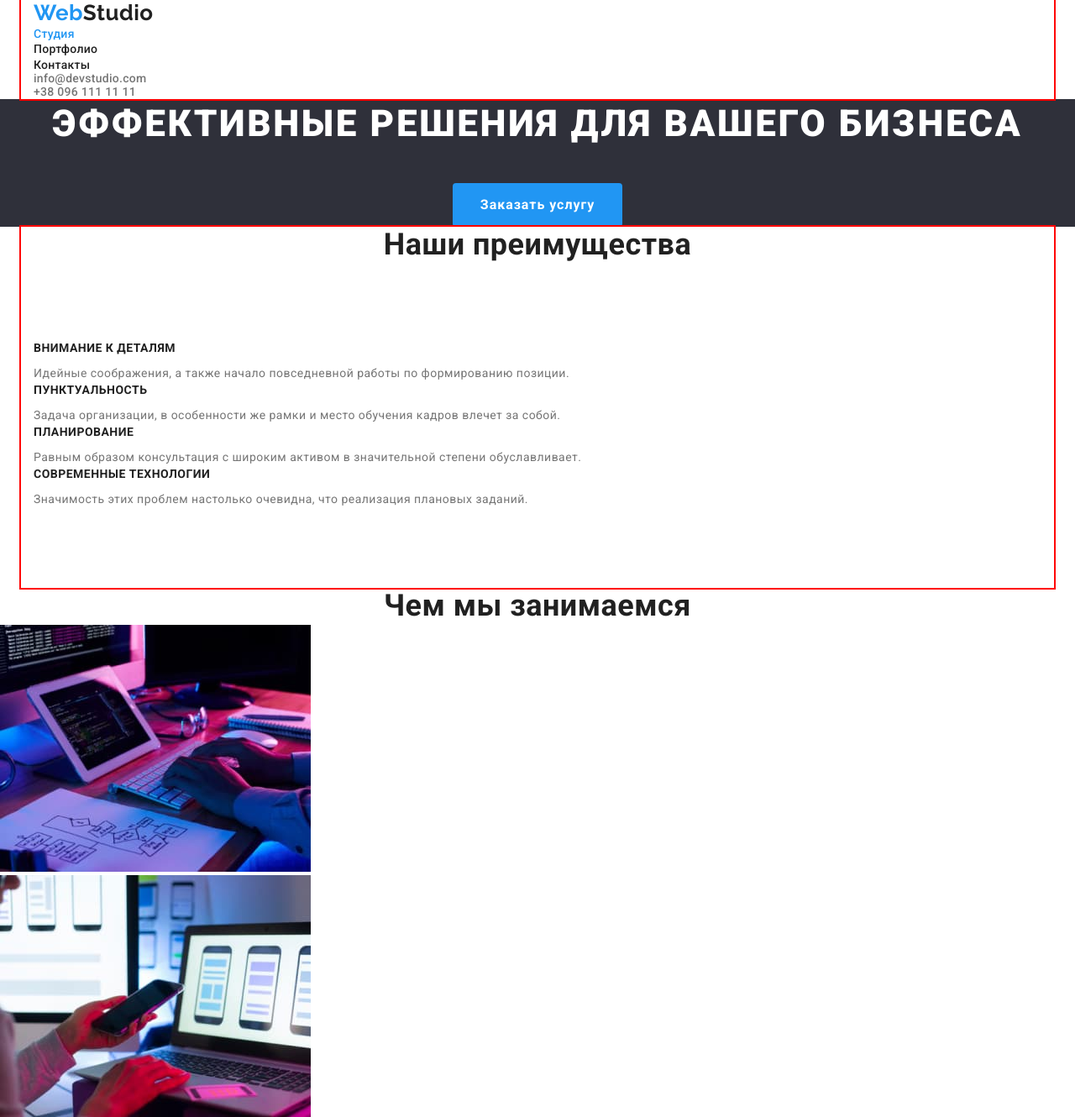
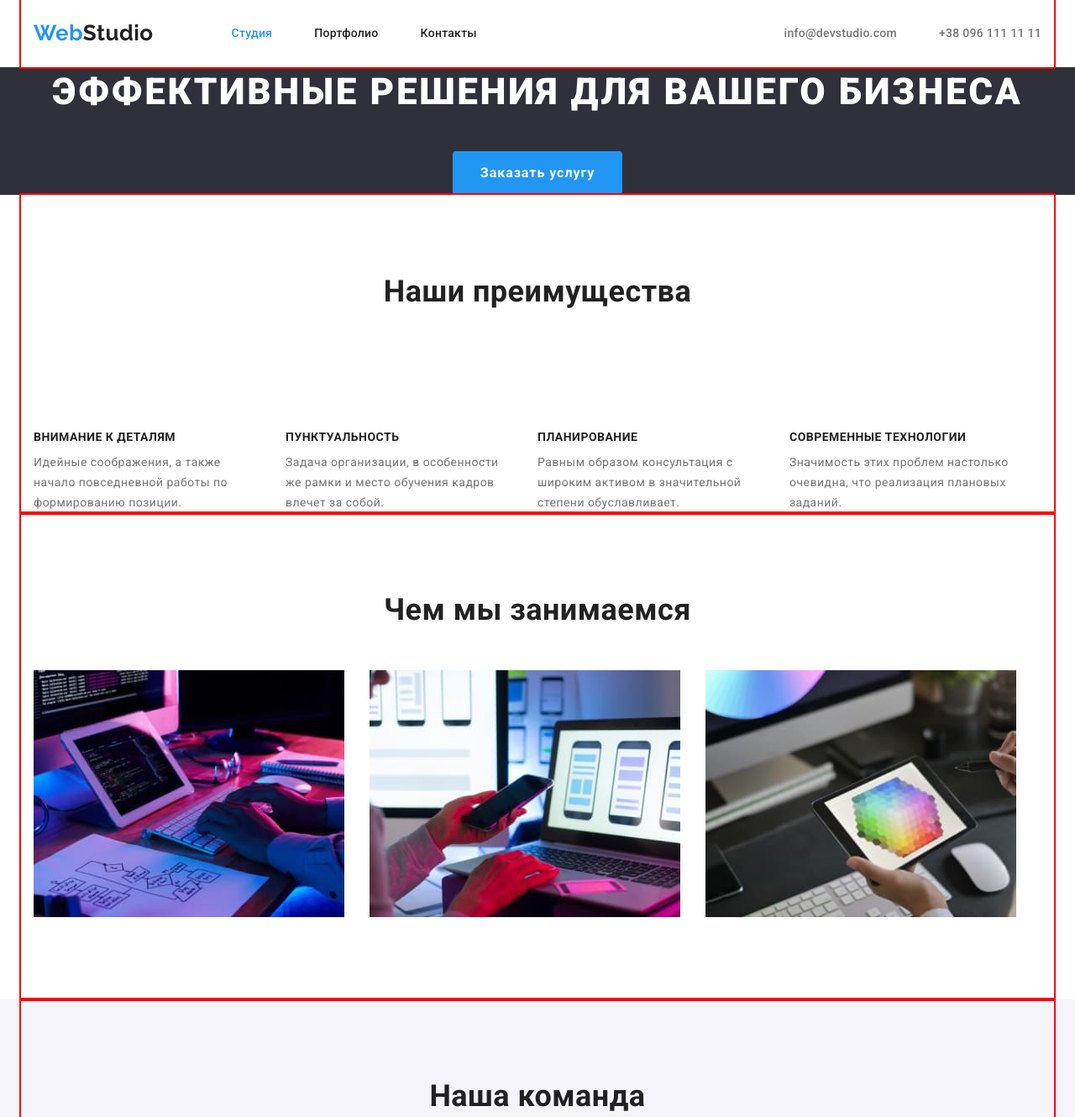
Before and after one commit to ArtemPrihnich/goit-markup-hw-03, a plain HTML site: page index.html in a window 1280 px wide. Shown: the top 1330 px of the page at 84% size. Drawn offline with nearby package versions, Linux system fonts and the light colour scheme.

Commit message:
Стилизовано до раздела "Наша команда"

```diff
--- a/css/styles.css
+++ b/css/styles.css
@@ -20,8 +20,20 @@ body {
   outline: 2px solid red;
 }
 
+/* Утилиты */
+.list {
+  padding: 0;
+  margin: 0;
+  list-style: none;
+}
+
 /* Логотип */
 .logo {
+  display: block;
+  padding-top: 24px;
+  padding-bottom: 25px;
+  margin-right: 93px;
+
   color: var(--accent-color);
   font-family: Raleway, sans-serif;
   font-weight: 700;
@@ -35,7 +47,28 @@ body {
 }
 
 /* Навигация */
+.main-nav {
+  display: flex;
+  align-items: center;
+}
+
+.nav {
+  display: flex;
+}
+
+.site-nav {
+  display: flex;
+}
+
+.site-nav .item:not(:last-child) {
+  margin-right: 50px;
+}
+
 .site-nav .link {
+  display: block;
+  padding-top: 32px;
+  padding-bottom: 32px;
+
   color: var(--primary-text-color);
   font-weight: 500;
   font-size: 14px;
@@ -54,7 +87,11 @@ body {
 }
 
 /* Контакты */
-.contacts-list {
+.contacts {
+  display: block;
+  padding-top: 32px;
+  padding-bottom: 32px;
+
   color: var(--secondary-text-color);
   font-weight: 500;
   font-size: 14px;
@@ -63,15 +100,18 @@ body {
   text-decoration: none;
 }
 
+.contacts-list {
+  display: flex;
+  margin-left: auto;
+}
+
+.contacts-list .item:not(:last-child) {
+  margin-right: 50px;
+}
+
 .contacts-list .link:hover,
 .link:focus {
   color: var(--accent-color);
-}
-
-.list {
-  padding: 0;
-  margin: 0;
-  list-style: none;
 }
 
 /* Герой */
@@ -112,8 +152,18 @@ body {
 
 /* Преимущества */
 .advantage {
+  display: flex;
   padding-top: 94px;
-  padding-bottom: 94px;
+  padding-bottom: 0;
+}
+
+.advantage-list {
+  width: 270px;
+  margin-right: 30px;
+}
+
+.advantage-list:nth-child(4n) {
+  margin-right: 0;
 }
 
 .advantage-list .titel {
@@ -136,11 +186,26 @@ body {
 /* Заголовок секций "Чем мы занимаемся" и "Наша команда"*/
 .section-titel {
   margin-top: 0;
-  margin-bottom: 0;
+  margin-bottom: 50px;
+  padding-top: 94px;
   font-weight: 700;
   font-size: 36px;
   line-height: 1.2;
   text-align: center;
+}
+
+.work-examples {
+  display: flex;
+  padding-top: 0;
+  padding-bottom: 94px;
+}
+
+.work-examples .item {
+  margin-right: 30px;
+}
+
+.work-examples .item:nth-last-child(3n) {
+  margin-right: 0;
 }
 
 /* Команда */
@@ -149,6 +214,10 @@ body {
 }
 
 .team-list .titel {
+  margin-top: 0;
+  margin-bottom: 0;
+  padding-top: 30px;
+  margin-bottom: 10px;
   font-weight: 500;
   font-size: 16px;
   line-height: 1.2;
@@ -156,6 +225,9 @@ body {
 }
 
 .team-list .text {
+  margin-top: 0;
+  margin-bottom: 0;
+  padding-bottom: 30px;
   color: var(--secondary-text-color);
   font-size: 16px;
   line-height: 1.2;
--- a/index.html
+++ b/index.html
@@ -15,20 +15,20 @@
 <body>
     <!-- Шапка сайта -->
     <header>
-        <div class="container">
-            <nav>
+        <div class="container main-nav">
+            <nav class="nav">
                 <a href="#" class="logo">
                 Web<span class="logo-part">Studio</span>
                 </a>
                     <ul class="site-nav list">
-                    <li><a href="#" class="link current">Студия</a></li>
-                    <li><a href="./portfolio.html" class="link">Портфолио</a></li>
-                    <li><a href="" class="link">Контакты</a></li>
+                        <li class="item"><a href="#" class="link current">Студия</a></li>
+                        <li class="item"><a href="./portfolio.html" class="link">Портфолио</a></li>
+                        <li class="item"><a href="" class="link">Контакты</a></li>
                     </ul>
             </nav>
             <ul class="contacts-list list">
-                <li><a href="mailto:info@devstudio.com" class="contacts-list link">info@devstudio.com</a></li>
-                <li><a href="tel:+380961111111" class="contacts-list link">+38 096 111 11 11</a></li>
+                <li class="item"><a href="mailto:info@devstudio.com" class="contacts link">info@devstudio.com</a></li>
+                <li class="item"><a href="tel:+380961111111" class="contacts link">+38 096 111 11 11</a></li>
             </ul>
         </div>
     </header>
@@ -67,15 +67,18 @@
         </section>
         <!-- Чем мы занимаемся -->
         <section class="about-section">
+            <div class="container">
                 <h2 class="section-titel">Чем мы занимаемся</h2>
-            <ul class="list">
-                <li><img src="./images/img1.jpg" alt="процесс вёрстки" width="370"></li>
-                <li><img src="./images/img2.jpg" alt="процесс стилизации" width="370"></li>
-                <li><img src="./images/img3.jpg" alt="работа с палитрой цветов" width="370"></li>
+                <ul class="work-examples list">
+                    <li class="item"><img class="item" src="./images/img1.jpg" alt="процесс вёрстки" width="370"></li>
+                    <li class="item"><img src="./images/img2.jpg" alt="процесс стилизации" width="370"></li>
+                    <li class="item"><img src="./images/img3.jpg" alt="работа с палитрой цветов" width="370"></li>
                 </ul>
+            </div>
         </section>
         <!-- Наша команда -->
         <section class="team-section">
+            <div class="container">
                 <h2 class="section-titel">Наша команда</h2>
                 <ul class="team list">
                     <li class="team-list">
@@ -99,11 +102,13 @@
                         <p class="text">UI Designer</p>
                     </li>
                 </ul>
+            </div>
         </section>
     </main>
 
     <!-- Футер -->
     <footer class="footer-section">
+        <div class="container">
             <a href="#" class="logo">
                 Web<span class="logo-footer">Studio</span>
             </a>
@@ -112,6 +117,7 @@
                 <a href="mailto:info@devstudio.com" class="footer-contacts link">info@devstudio.com</a>
                 <a href="tel:+380961111111" class="footer-contacts link">+38 096 111 11 11</a>
             </address>
+        </div>
     </footer>
 
 </body>
```
Lines whose indentation alone changed are shown as unchanged.
